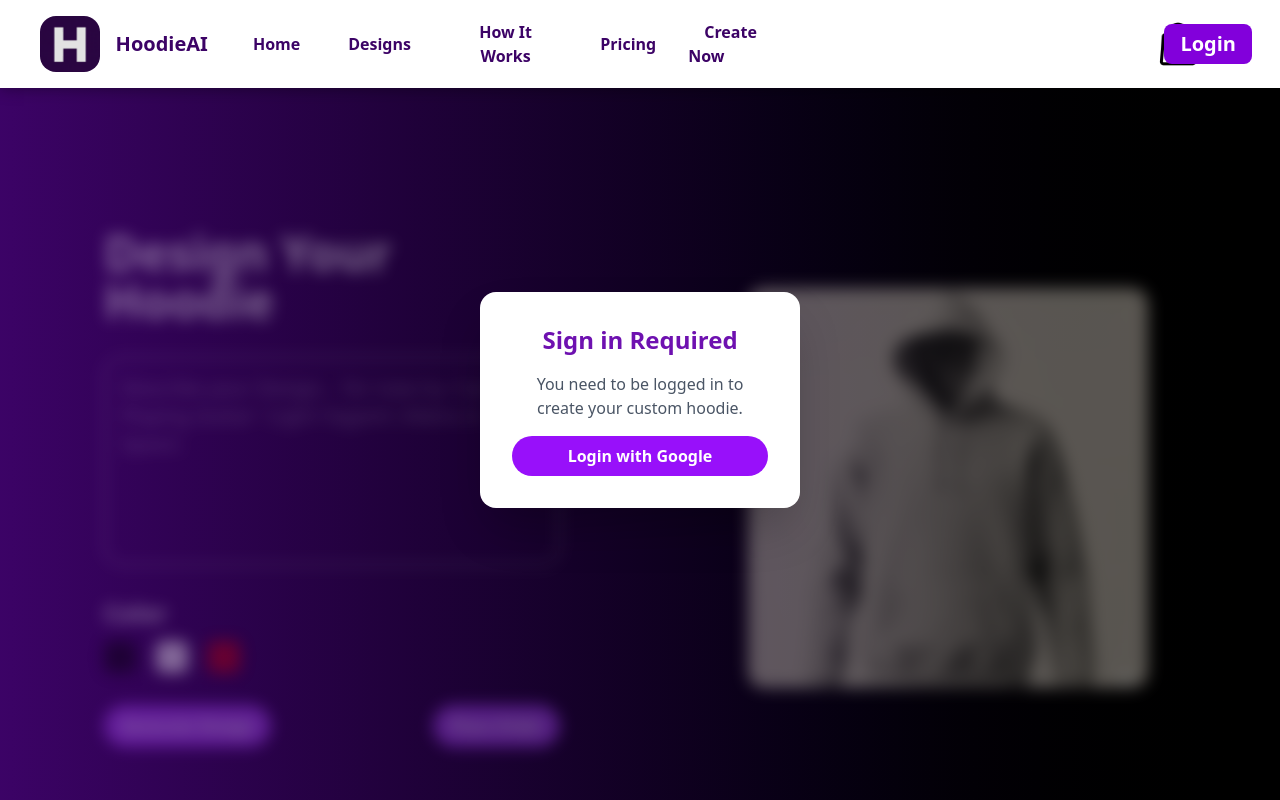
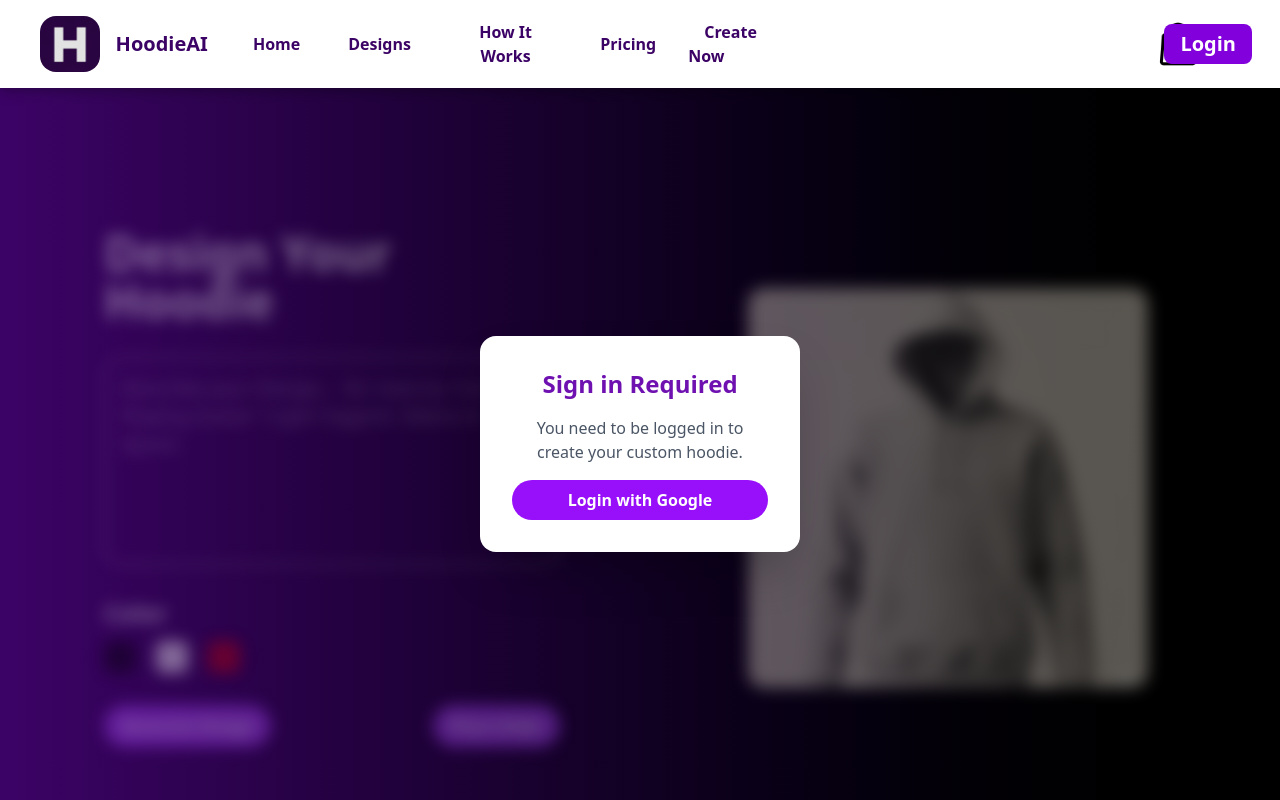
Before and after one commit to FaizanKhan-py/HoodieAi, a React (Vite) app in the folder frontend/: page /create in a window 1280 px wide. Shown: the top 800 px of the page. Built offline with nearby package versions, Linux system fonts and the light colour scheme; no server answers.

Commit message:
fix: navbar clickable on ProtectedRoute by offsetting modal below navbar

```diff
--- a/frontend/src/components/ProtectedRoute.jsx
+++ b/frontend/src/components/ProtectedRoute.jsx
@@ -9,7 +9,7 @@ export default function ProtectedRoute({ children }) {
   useEffect(() => {
     const unsubscribe = onAuthStateChanged(auth, (currentUser) => {
       setUser(currentUser);
-      if (!currentUser) setShowModal(true); // show modal if not logged in
+      if (!currentUser) setShowModal(true);
     });
     return () => unsubscribe();
   }, []);
@@ -19,13 +19,10 @@ export default function ProtectedRoute({ children }) {
     setShowModal(false);
   };
 
-  // Still checking auth state
   if (user === undefined) return null;
 
-  // Logged in
   if (user) return children;
 
-  // Not logged in — show modal over a blurred background
   return (
     <>
       {/* Blurred background */}
@@ -35,7 +32,7 @@ export default function ProtectedRoute({ children }) {
 
       {/* Modal */}
       {showModal && (
-        <div className="fixed inset-0 flex items-center justify-center z-50">
+        <div className="fixed inset-0 top-22 flex items-center justify-center z-40">
           <div className="bg-white text-black rounded-2xl p-8 shadow-2xl flex flex-col items-center gap-4 w-80">
             <h2 className="text-2xl font-bold text-purple-800">Sign in Required</h2>
             <p className="text-gray-600 text-center">
@@ -43,7 +40,7 @@ export default function ProtectedRoute({ children }) {
             </p>
             <button
               onClick={loginWithGoogle}
-              className="cursor-pointer w-full py-2 bg-purple-600 hover:bg-purple-800 text-white font-semibold rounded-3xl transition"
+              className="w-full py-2 bg-purple-600 hover:bg-purple-800 text-white font-semibold rounded-3xl transition"
             >
               Login with Google
             </button>
```
